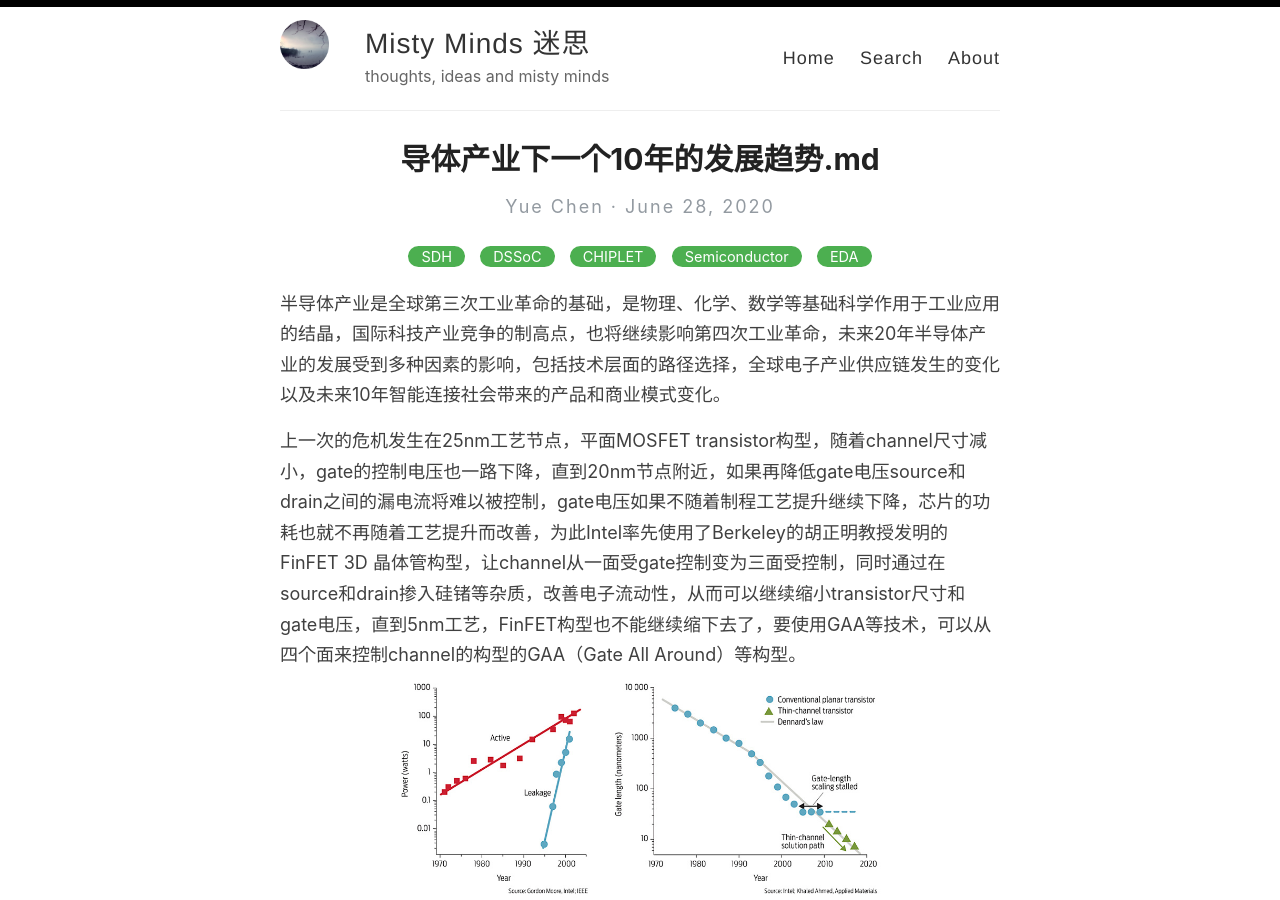
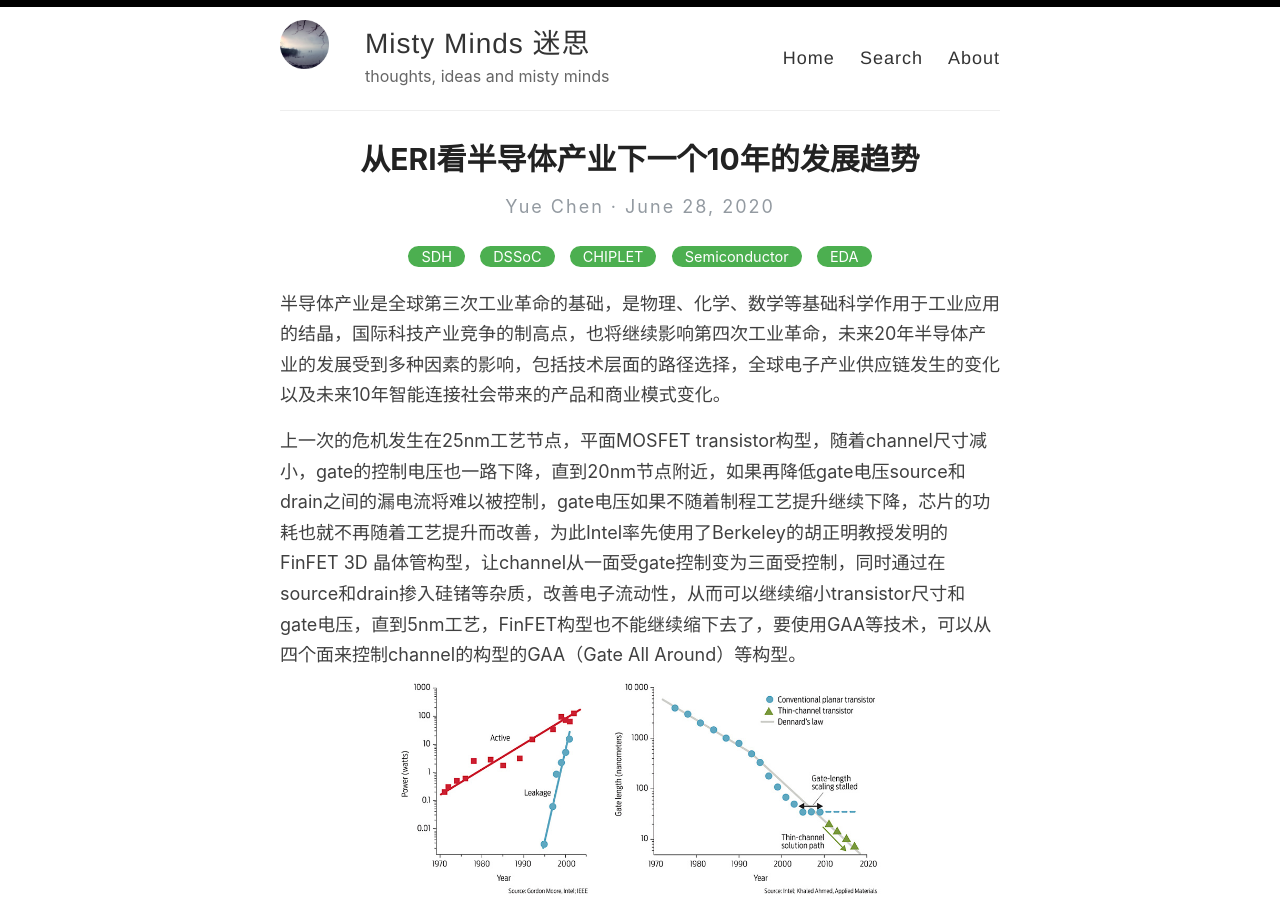
Before and after one commit to sbagga/mistyminds, a Jekyll site: the page built from _posts/2020-6-28-从ERI看半导体产业下一个10年的发展趋势.md, in a window 1280 px wide and 900 px high. Built offline with Jekyll 4.4.1, drawn with Linux system fonts in a browser that asks for light colours.

Commit message:
Update and rename 2020-6-28-半导体产业下一个10年的发展趋势.md to 2020-6-28-从ERI看半导体产业下一个10年的发展趋势.md

```diff
--- a/_posts/2020-6-28-半导体产业下一个10年的发展趋势.md
+++ b/_posts/2020-6-28-从ERI看半导体产业下一个10年的发展趋势.md
@@ -1,6 +1,6 @@
 ---
 layout: post
-title:  导体产业下一个10年的发展趋势.md
+title:  从ERI看半导体产业下一个10年的发展趋势
 categories: [SDH, DSSoC, CHIPLET, Semiconductor, EDA]
 comments_id: 4
 excerpt: 半导体产业是全球第三次工业革命的基础，是物理、化学、数学等基础科学作用于工业应用的结晶，国际科技产业竞争的制高点，也将继续影响第四次工业革命，未来20年半导体产业的发展受到多种因素的影响，包括技术层面的路径选择，全球电子产业供应链发生的变化以及未来10年智能连接社会带来的产品和商业模式变化。
```
